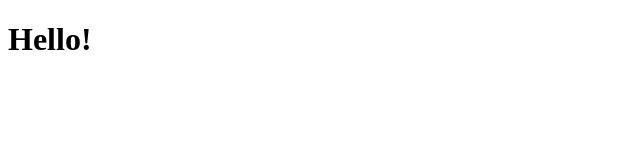
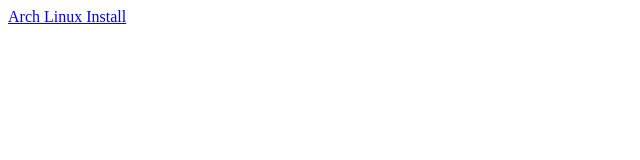
Before and after one commit to zurg3/test, a plain HTML site: page index.html in a window 1280 px wide. Shown: the whole page, without its empty margins (0-640 px from the left). Drawn offline with Linux system fonts and the light colour scheme.

Commit message:
Updated index.html

```diff
--- a/index.html
+++ b/index.html
@@ -5,6 +5,6 @@
     <title>Index</title>
   </head>
   <body>
-    <h1>Hello!</h1>
+    <a href='arch.html'>Arch Linux Install</a>
   </body>
 </html>
```
